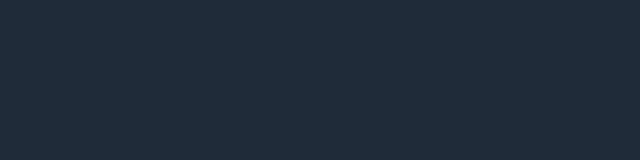
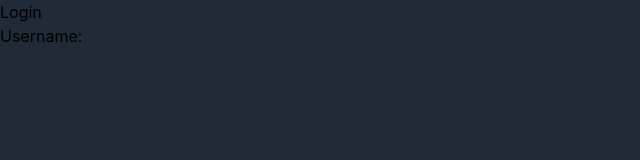
Before and after one commit to EIIIDC/MERN-SRS, a React (Vite) app in the folder cictsrs-frontend/: page /login in a window 1280 px wide. Before the commit this address had no page. Shown: the top 160 px of the page, without its empty margins (0-640 px from the left). Built offline with nearby package versions, Linux system fonts and the light colour scheme.

Commit message:
Added: Root - Login redirection

```diff
--- a/cictsrs-frontend/src/App.css
+++ b/cictsrs-frontend/src/App.css
@@ -2,4 +2,6 @@
 
   :root {
 	background-color: #212a37;
+
+
   }
--- a/cictsrs-frontend/src/App.jsx
+++ b/cictsrs-frontend/src/App.jsx
@@ -1,5 +1,6 @@
 import './App.css'
 import {BrowserRouter as Router, Routes, Route} from 'react-router';
+import Login from './pages/Login.jsx';
 
 
 function App() {
@@ -9,6 +10,7 @@ function App() {
 
       <Router>
         <Routes>
+          <Route path="/login" element={<Login/>} />
           <Route path="/" element={<h1>Home</h1>} />
           <Route path="/" element={<h1> About</h1>} />
           <Route path="/" element={<h1> Contact Us</h1>} />
--- a/cictsrs-frontend/src/components/Root.jsx
+++ b/cictsrs-frontend/src/components/Root.jsx
@@ -0,0 +1,26 @@
+import { use, useEffect } from "react";
+import { useNavigate } from "react-router-dom";
+import { useAuth } from "../context/AuthContext";
+
+const Root = () => {
+    const {user} = useAuth();
+    const navigate = useNavigate();
+
+    useEffect(() => {
+        if (user) {
+            if (user.role === "superadmin") {
+                navigate("/superadmin/dashboard");
+            } else if (user.role === "admin") {
+                navigate("/admin/dashboard");
+            } else if (user.role === "client") {
+                navigate("/client/dashboard");
+            } else {
+                navigate("/login");
+            }
+        } else {
+            navigate("/login");
+        }
+    }, [user, navigate]);
+
+    return null;
+}
--- /dev/null
+++ b/cictsrs-frontend/src/pages/Login.jsx
@@ -0,0 +1,17 @@
+import '../App.css';
+
+const Login = () => {
+    return (
+
+        <div className="login-container">
+            <h2>Login</h2>
+            <form className="login-form">
+                <label htmlFor="username">Username:</label>
+                <input type="text" id="username" name="username" required />
+            </form>
+        </div>
+    );
+
+}
+
+export default Login;
```
